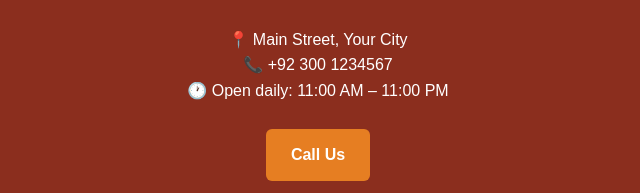
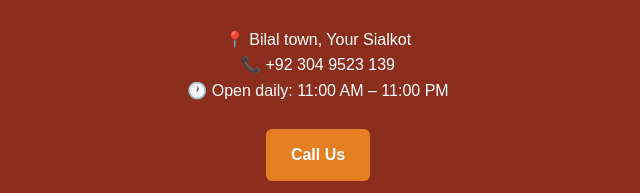
Before and after one commit to Shajeeh-123/Spice-garden-resturent, a plain HTML site: page index.html in a window 1280 px wide. Shown: the part 1637-1830 px from the top of the page, 322-962 px from the left. Drawn offline with Linux system fonts and the light colour scheme.

Commit message:
Update contact information in index.html

```diff
--- a/index.html
+++ b/index.html
@@ -245,13 +245,13 @@
   <section class="contact" id="contact">
     <h2>Visit Us</h2>
 
-    <p>📍 Main Street, Your City</p>
-    <p>📞 +92 300 1234567</p>
+    <p>📍 Bilal town, Your Sialkot</p>
+    <p>📞 +92 304 9523 139</p>
     <p>🕐 Open daily: 11:00 AM – 11:00 PM</p>
 
     <br>
 
-    <a class="button" href="tel:+923001234567">
+    <a class="button" href="tel:+923049523139">
       Call Us
     </a>
   </section>
```
